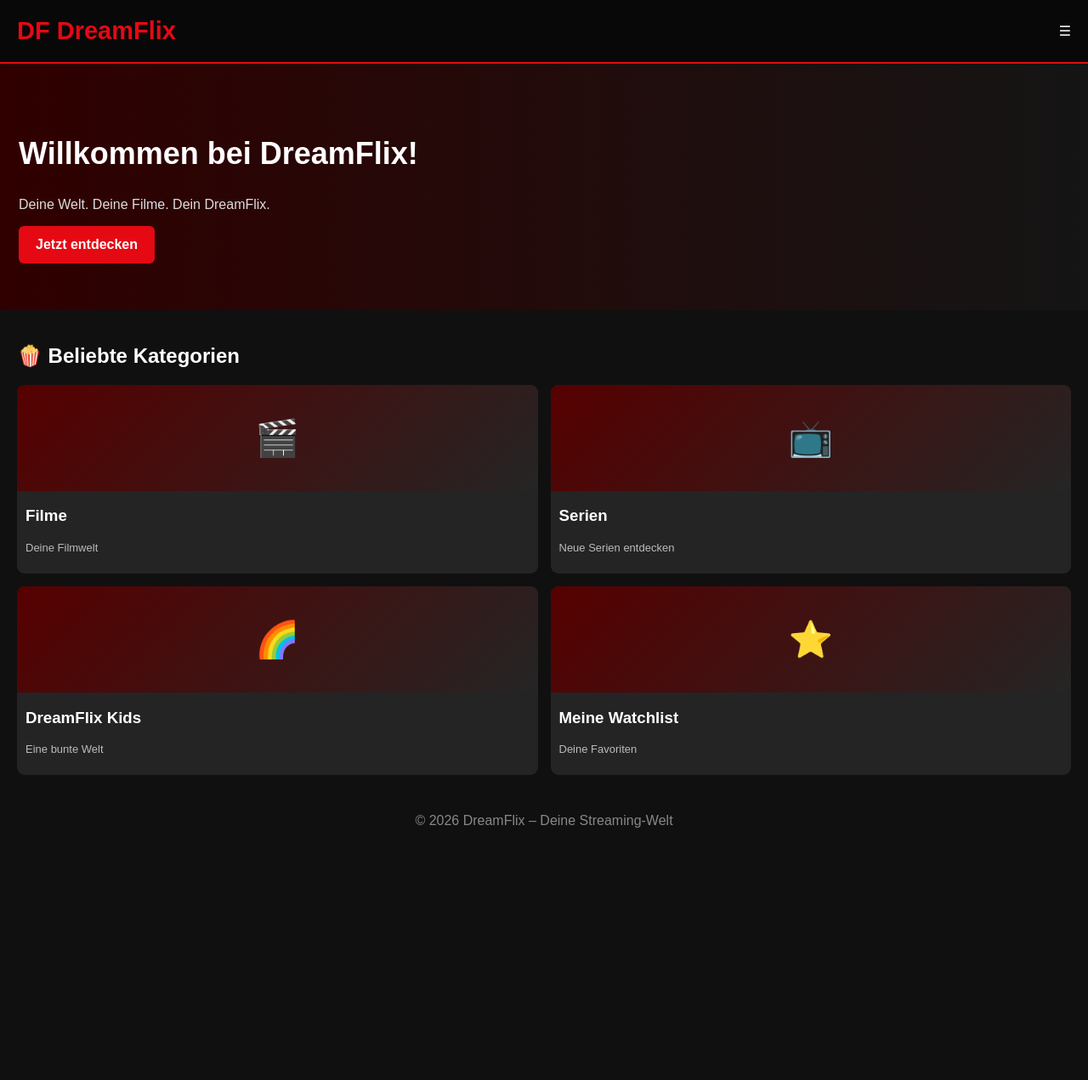
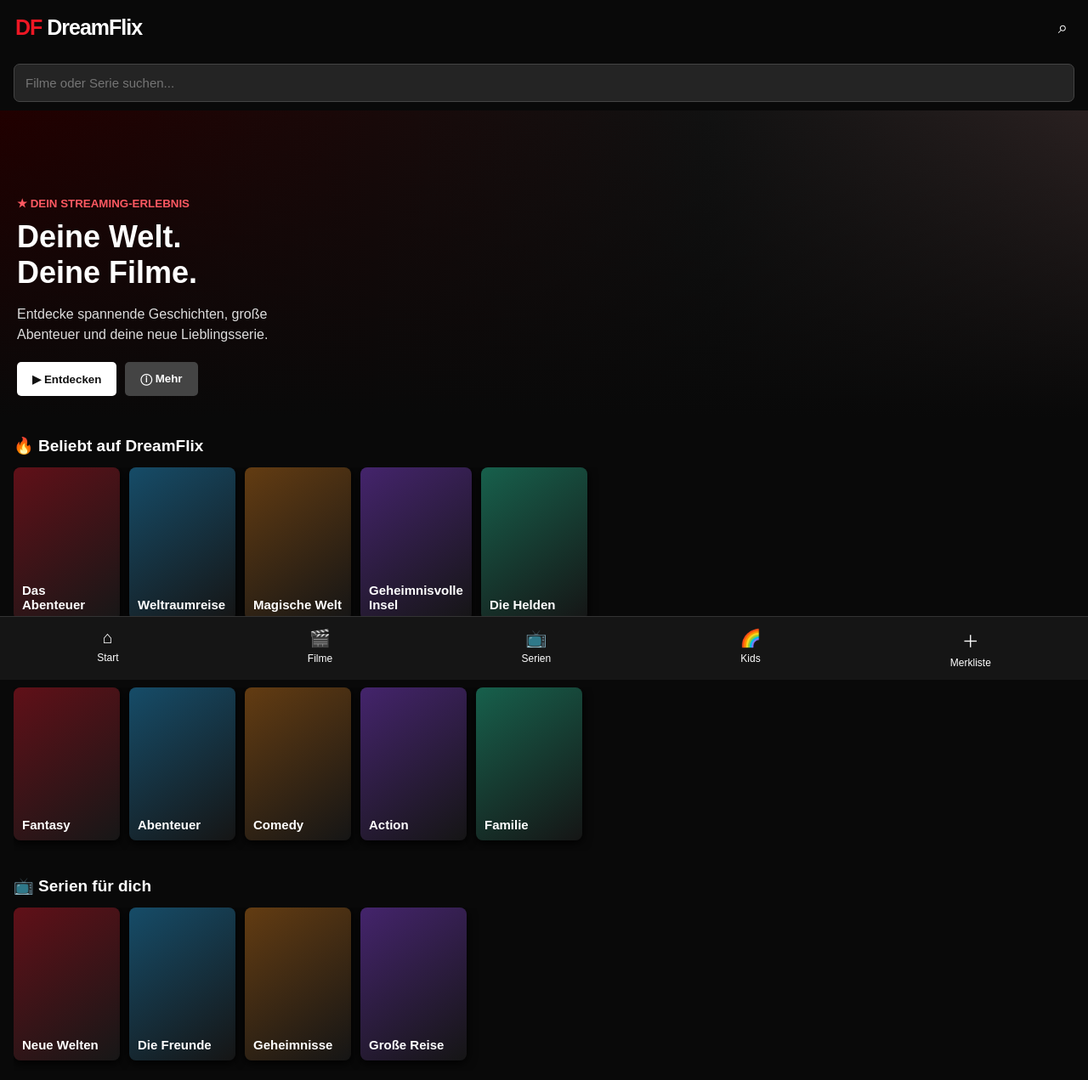
Before and after one commit to kasemalghathith26/DreamFlix, a plain HTML site: page index.html in a window 1280 px wide. Shown: the top 1271 px of the page at 85% size. Before the commit the page ends 1000 px from the top, so only its background shows below. Drawn offline with Linux system fonts and the light colour scheme.

Commit message:
Update index.html

```diff
--- a/index.html
+++ b/index.html
@@ -1,138 +1,130 @@
-<!-- DreamFlix -->
+
 <!DOCTYPE html>
 <html lang="de">
 <head>
 <meta charset="UTF-8">
 <meta name="viewport" content="width=device-width, initial-scale=1.0">
+<meta name="theme-color" content="#090909">
 <title>DreamFlix</title>
 <style>
-    * { box-sizing: border-box; }
-
-    body {
-      margin: 0;
-      background: #101010;
-      color: white;
-      font-family: Arial, sans-serif;
-    }
-
-    header {
-      background: #080808;
-      padding: 20px;
-      display: flex;
-      justify-content: space-between;
-      align-items: center;
-      border-bottom: 2px solid #e50914;
-    }
-
-    .logo {
-      color: #e50914;
-      font-size: 29px;
-      font-weight: bold;
-    }
-
-    .hero {
-      padding: 55px 22px;
-      background: linear-gradient(90deg, #300000, #151515);
-    }
-
-    .hero h1 { font-size: 36px; }
-
-    .hero p { color: #ddd; }
-
-    button {
-      background: #e50914;
-      color: white;
-      border: 0;
-      padding: 13px 20px;
-      border-radius: 6px;
-      font-size: 16px;
-      font-weight: bold;
-    }
-
-    main { padding: 20px; }
-
-    .movies {
-      display: grid;
-      grid-template-columns: repeat(2, 1fr);
-      gap: 15px;
-    }
-
-    .movie {
-      background: #242424;
-      border-radius: 9px;
-      overflow: hidden;
-    }
-
-    .poster {
-      height: 125px;
-      display: grid;
-      place-items: center;
-      font-size: 42px;
-      background: linear-gradient(135deg, #570000, #252525);
-    }
-
-    .movie h3 { padding: 0 10px; }
-
-    .movie p {
-      padding: 0 10px 10px;
-      color: #bbb;
-      font-size: 13px;
-    }
-
-    footer {
-      text-align: center;
-      padding: 25px;
-      color: #888;
-    }
+*{box-sizing:border-box}
+body{margin:0;background:#090909;color:white;font-family:Arial,sans-serif;padding-bottom:75px}
+header{height:65px;display:flex;align-items:center;justify-content:space-between;padding:0 18px;background:#090909;position:sticky;top:0;z-index:5}
+.logo{font-size:25px;font-weight:900;color:#ed1724;letter-spacing:-1px}
+.logo span{color:white}
+header button,.nav button{background:none;border:0;color:white;font-size:20px}
+.search{padding:10px 16px}
+.search input{width:100%;padding:13px;border-radius:7px;background:#242424;border:1px solid #444;color:white;font-size:15px}
+.hero{min-height:340px;padding:100px 20px 25px;background:linear-gradient(0deg,#090909 0%,transparent 100%),linear-gradient(90deg,#210000,#111 65%,#292020)}
+.hero small{color:#ff5962;font-weight:bold}
+.hero h1{font-size:36px;margin:10px 0}
+.hero p{color:#ddd;max-width:330px;line-height:1.5}
+.actions{display:flex;gap:10px;margin-top:20px}
+.actions button{padding:12px 18px;border:0;border-radius:5px;font-weight:bold}
+.play{background:white;color:#111}
+.more{background:#444;color:white}
+section{padding:12px 16px 8px}
+section h2{font-size:19px;margin:10px 0 14px}
+.shelf{display:flex;gap:11px;overflow-x:auto;padding-bottom:12px;scrollbar-width:none}
+.shelf::-webkit-scrollbar{display:none}
+.poster{flex:0 0 125px;height:180px;border-radius:8px;background:linear-gradient(145deg,#601018,#171717);display:flex;align-items:end;padding:10px;font-weight:bold;font-size:15px;box-shadow:0 3px 12px #000}
+.poster:nth-child(2){background:linear-gradient(145deg,#164c68,#151515)}
+.poster:nth-child(3){background:linear-gradient(145deg,#633c12,#151515)}
+.poster:nth-child(4){background:linear-gradient(145deg,#44246c,#151515)}
+.poster:nth-child(5){background:linear-gradient(145deg,#17604c,#151515)}
+.kids{margin:18px 16px;padding:22px;border-radius:12px;background:linear-gradient(120deg,#ff75ae,#7b55d9,#32b8d1);color:white}
+.kids h2{margin:0 0 8px}
+.kids button{border:0;border-radius:6px;padding:10px 16px;font-weight:bold}
+.nav{position:fixed;bottom:0;left:0;right:0;background:#151515;border-top:1px solid #333;display:flex;justify-content:space-around;padding:12px 3px;z-index:10}
+.nav button{font-size:12px;display:flex;flex-direction:column;align-items:center;gap:5px}
+.nav span{font-size:20px}
+footer{text-align:center;color:#777;padding:25px;font-size:12px}
 </style>
 </head>
 <body>
-
 <header>
-    <div class="logo">DF DreamFlix</div>
-    <span>☰</span>
+<div class="logo">DF <span>DreamFlix</span></div>
+<button onclick="document.getElementById('search').focus()">⌕</button>
 </header>
 
-  <section class="hero">
-    <h1>Willkommen bei DreamFlix!</h1>
-    <p>Deine Welt. Deine Filme. Dein DreamFlix.</p>
-    <button onclick="alert('DreamFlix kommt bald!')">
-      Jetzt entdecken
-    </button>
+<div class="search">
+<input id="search" placeholder="Filme oder Serie suchen..." oninput="searchTitles(this.value)">
+</div>
+
+<div class="hero">
+<small>★ DEIN STREAMING-ERLEBNIS</small>
+<h1>Deine Welt.<br>Deine Filme.</h1>
+<p>Entdecke spannende Geschichten, große Abenteuer und deine neue Lieblingsserie.</p>
+<div class="actions">
+<button class="play" onclick="alert('DreamFlix: Die Wiedergabe kommt bald!')">▶ Entdecken</button>
+<button class="more" onclick="document.getElementById('beliebt').scrollIntoView({behavior:'smooth'})">ⓘ Mehr</button>
+</div>
+</div>
+
+<section id="beliebt">
+<h2>🔥 Beliebt auf DreamFlix</h2>
+<div class="shelf">
+<div class="poster">Das Abenteuer</div>
+<div class="poster">Weltraumreise</div>
+<div class="poster">Magische Welt</div>
+<div class="poster">Geheimnisvolle Insel</div>
+<div class="poster">Die Helden</div>
+</div>
 </section>
 
-  <main>
-    <h2>🍿 Beliebte Kategorien</h2>
-    <div class="movies">
-      <div class="movie">
-        <div class="poster">🎬</div>
-        <h3>Filme</h3>
-        <p>Deine Filmwelt</p>
+<section>
+<h2>🎬 Filme entdecken</h2>
+<div class="shelf">
+<div class="poster">Fantasy</div>
+<div class="poster">Abenteuer</div>
+<div class="poster">Comedy</div>
+<div class="poster">Action</div>
+<div class="poster">Familie</div>
+</div>
+</section>
+
+<section>
+<h2>📺 Serien für dich</h2>
+<div class="shelf">
+<div class="poster">Neue Welten</div>
+<div class="poster">Die Freunde</div>
+<div class="poster">Geheimnisse</div>
+<div class="poster">Große Reise</div>
+</div>
+</section>
+
+<div class="kids">
+<h2>🌈 DreamFlix Kids</h2>
+<p>Eine bunte Welt voller Geschichten, Tiere und Abenteuer!</p>
+<button onclick="alert('DreamFlix Kids kommt bald!')">Kids entdecken</button>
 </div>
 
-      <div class="movie">
-        <div class="poster">📺</div>
-        <h3>Serien</h3>
-        <p>Neue Serien entdecken</p>
+<section>
+<h2>⭐ Neu hinzugefügt</h2>
+<div class="shelf">
+<div class="poster">Sternenlicht</div>
+<div class="poster">Der Zauberwald</div>
+<div class="poster">Abenteuerland</div>
+<div class="poster">Die Entdeckung</div>
 </div>
+</section>
 
-      <div class="movie">
-        <div class="poster">🌈</div>
-        <h3>DreamFlix Kids</h3>
-        <p>Eine bunte Welt</p>
-      </div>
+<footer>© 2026 DreamFlix · Deine Streaming-Welt</footer>
 
-      <div class="movie">
-        <div class="poster">⭐</div>
-        <h3>Meine Watchlist</h3>
-        <p>Deine Favoriten</p>
-      </div>
-    </div>
-  </main>
+<nav class="nav">
+<button onclick="window.scrollTo({top:0,behavior:'smooth'})"><span>⌂</span>Start</button>
+<button onclick="document.querySelectorAll('section')[1].scrollIntoView({behavior:'smooth'})"><span>🎬</span>Filme</button>
+<button onclick="document.querySelectorAll('section')[2].scrollIntoView({behavior:'smooth'})"><span>📺</span>Serien</button>
+<button onclick="document.querySelector('.kids').scrollIntoView({behavior:'smooth'})"><span>🌈</span>Kids</button>
+<button onclick="alert('Deine Merkliste kommt bald!')"><span>＋</span>Merkliste</button>
+</nav>
 
-  <footer>
-    © 2026 DreamFlix – Deine Streaming-Welt
-  </footer>
-
+<script>
+function searchTitles(value){
+document.querySelectorAll('.poster').forEach(p=>{
+p.style.display=p.textContent.toLowerCase().includes(value.toLowerCase())?'flex':'none';
+});
+}
+</script>
 </body>
 </html>
```
Lines whose indentation alone changed are shown as unchanged.
